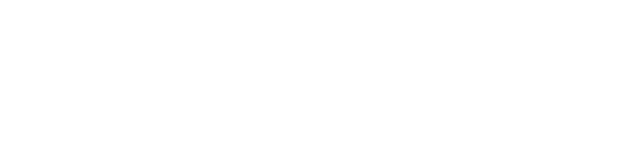
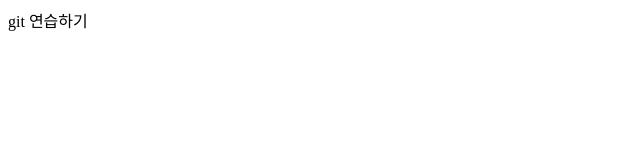
Before and after one commit to qkrrhdns10/gitDemo, a plain HTML site: page index.html in a window 1280 px wide. Shown: the whole page, without its empty margins (0-640 px from the left). Drawn offline with Linux system fonts and the light colour scheme.

Commit message:
git Test 추가

```diff
--- a/index.html
+++ b/index.html
@@ -7,6 +7,6 @@
     <title>로그인</title>
 </head>
 <body>
-
+    git 연습하기
 </body>
 </html>
```
